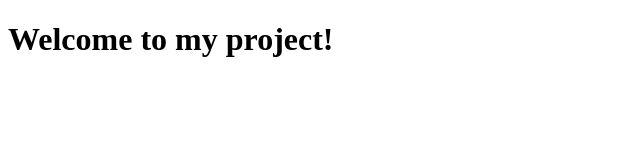
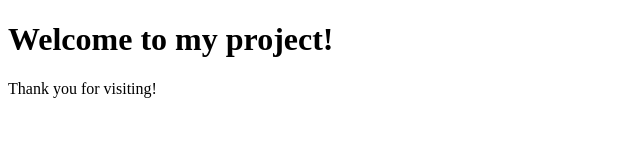
Before and after one commit to beka177/Lab5beka, a plain HTML site: page index.html in a window 1280 px wide. Shown: the whole page, without its empty margins (0-640 px from the left). Drawn offline with Linux system fonts and the light colour scheme.

Commit message:
Updated index.html with thank you message

```diff
--- a/index.html
+++ b/index.html
@@ -5,5 +5,6 @@
 </head>
 <body>
   <h1>Welcome to my project!</h1>
+  <p>Thank you for visiting!</p>
 </body>
 </html>
--- /dev/null
+++ b/style.css
@@ -0,0 +1,3 @@
+body {
+    font-family: Arial, sans-serif;
+  }
```
